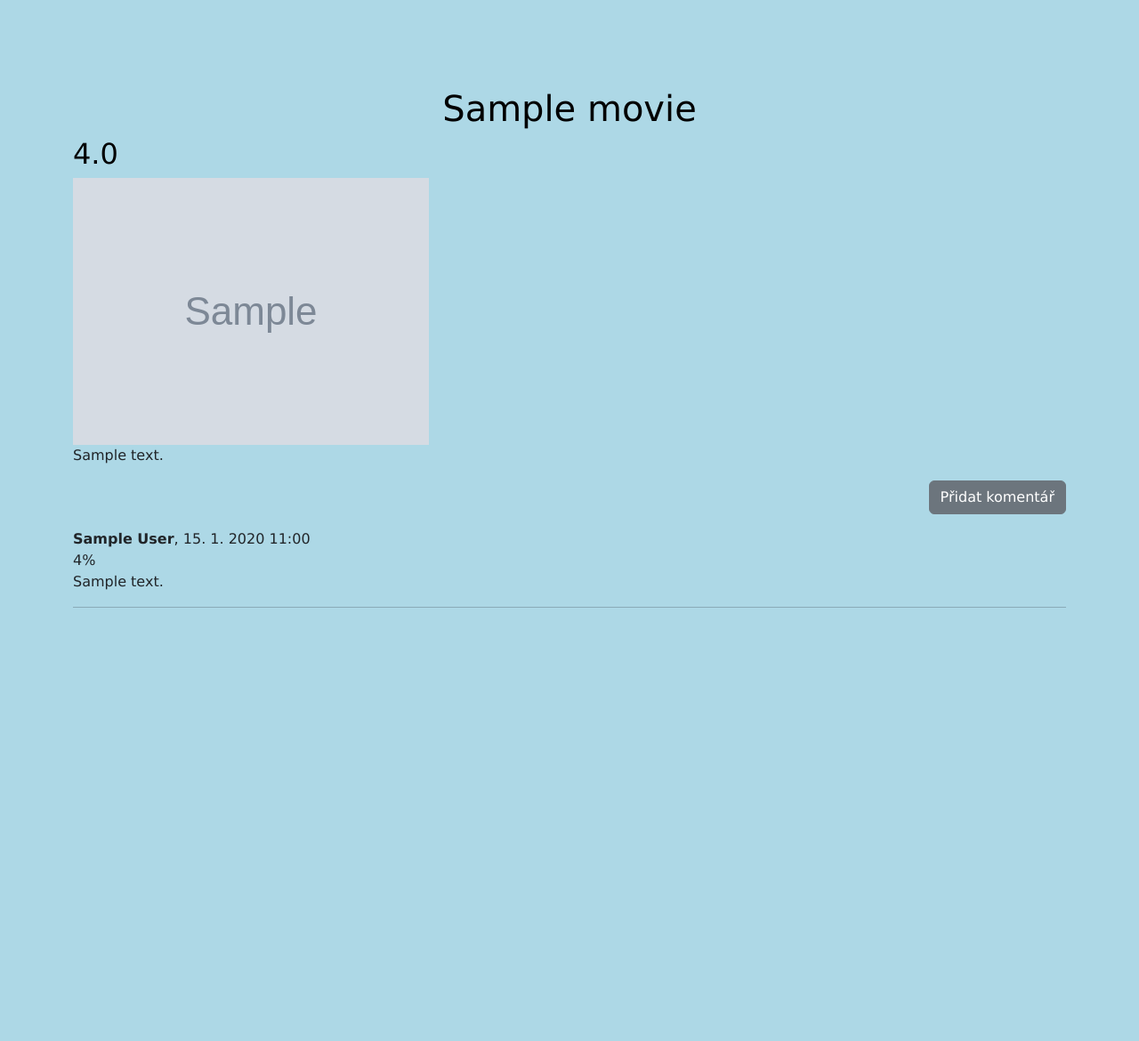
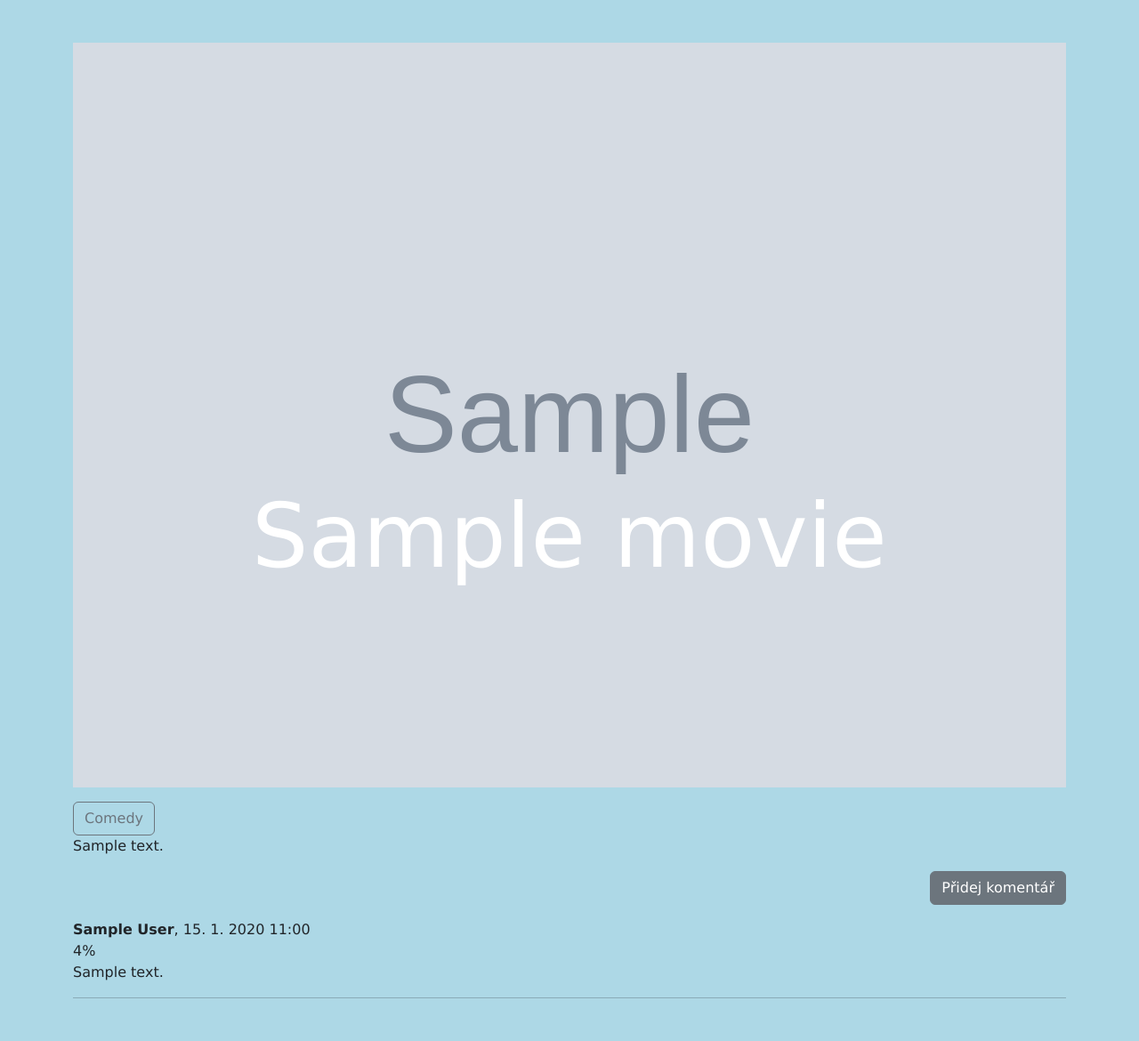
Before and after one commit to gyarab/2022_wa_Klonfarova_movies, a Django app: page /film/1 in a window 1280 px wide. Shown: the part 66-1236 px from the top of the page at 89% size. Before the commit the page ends 749 px from the top, so only its background shows below. Run offline with Django 4.2, Linux system fonts and the light colour scheme; data comes from the database, SQL or seed files in the repository; tables that the repository leaves empty hold one stand-in row (values such as "Sample post"); grey boxes marked "Sample" are stand-in pictures; parts of the project's set-up code (start-up, migrations or seed data) failed here and were passed over.

Commit message:
Update movie.html

```diff
--- a/gamdb/films/templates/movie.html
+++ b/gamdb/films/templates/movie.html
@@ -1,14 +1,44 @@
 {% extends 'main.html' %}
+
+
+
+
+
 
 {% block title %}
     {{movie.name}} | {{ block.super }}
 {% endblock %}
 
 {% block content %}
-<h1>{{movie.name}}</h1>
-<h2>{{movie.avg_rating}}</h2>
-<img src="{% if movie.image_url %}{{movie.image_url}}{% else %}https://place-hold.it/180x100/{% endif %}" alt="Card image cap">
+
+<div class="wrapper">
+
+    <div class="box box1">
+<img src="{% if movie.image_url %}{{movie.image_url}}{% else %}https://place-hold.it/180x100/{% endif %}" class="imgresponsive" alt="Responsive image">
+<p class="carousel-caption text-over-img">{{movie.name}}</p>
+</div>
+</div>
+
+
+
+{% for a in movie.actor.all %}
+    <a class="btn {% if a.name == actor %}btn-primary{% else %}btn-outline-secondary{% endif %}" href="{% url 'actor' a.id %}">{{ a.name }}</a>
+{% endfor %}
+<p></p>
+{% for g in movie.genres.all %}
+
+    <a class="btn {% if g.name == genre %}btn-primary{% else %}btn-outline-secondary{% endif %}" href="/filmy/?genre={{ g.name }}">{{ g.name }}</a>
+
+{% endfor %}
+
+
+
+
+
+
 <p>{{ movie.description|safe }}</p>
+
+
 
 <div class="my-2">
     <p class="text-end">
@@ -18,7 +48,7 @@
             data-bs-toggle="collapse"
             data-bs-target="#addComment"
         >
-            Přidat komentář
+            Přidej komentář
         </button>
     </p>
 
```
